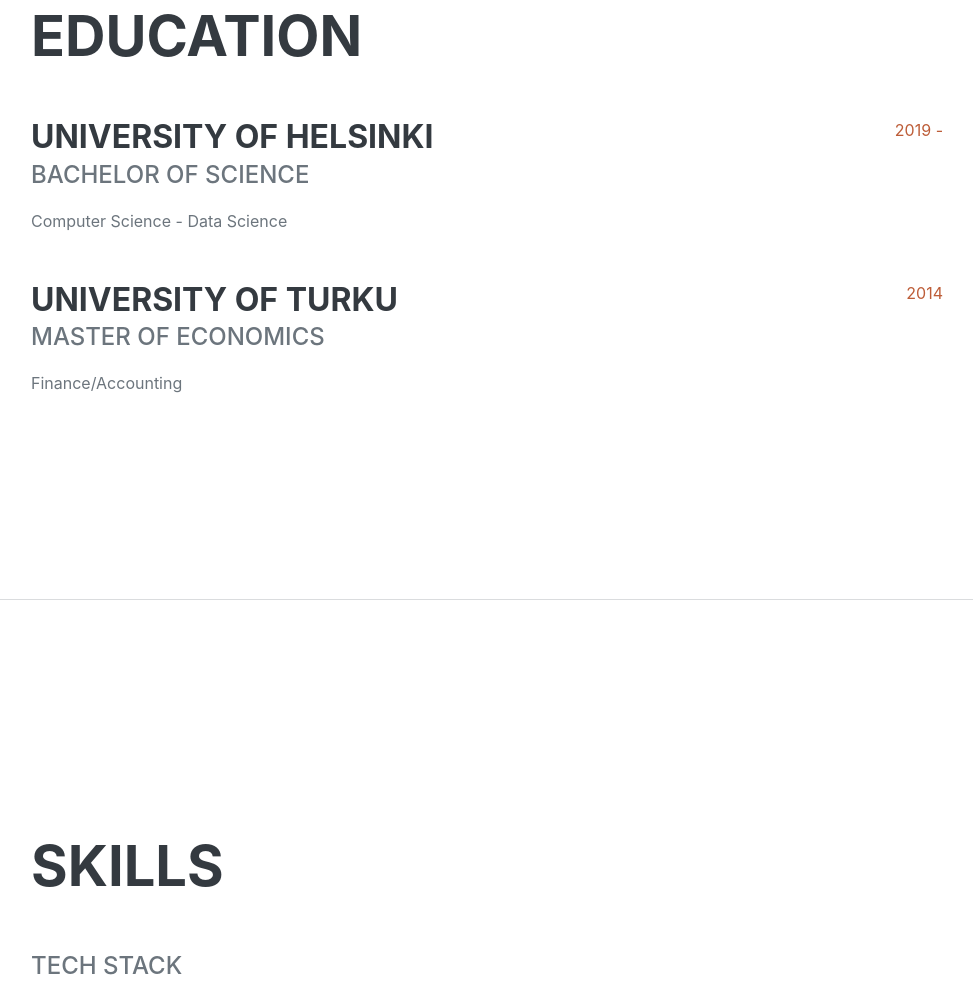
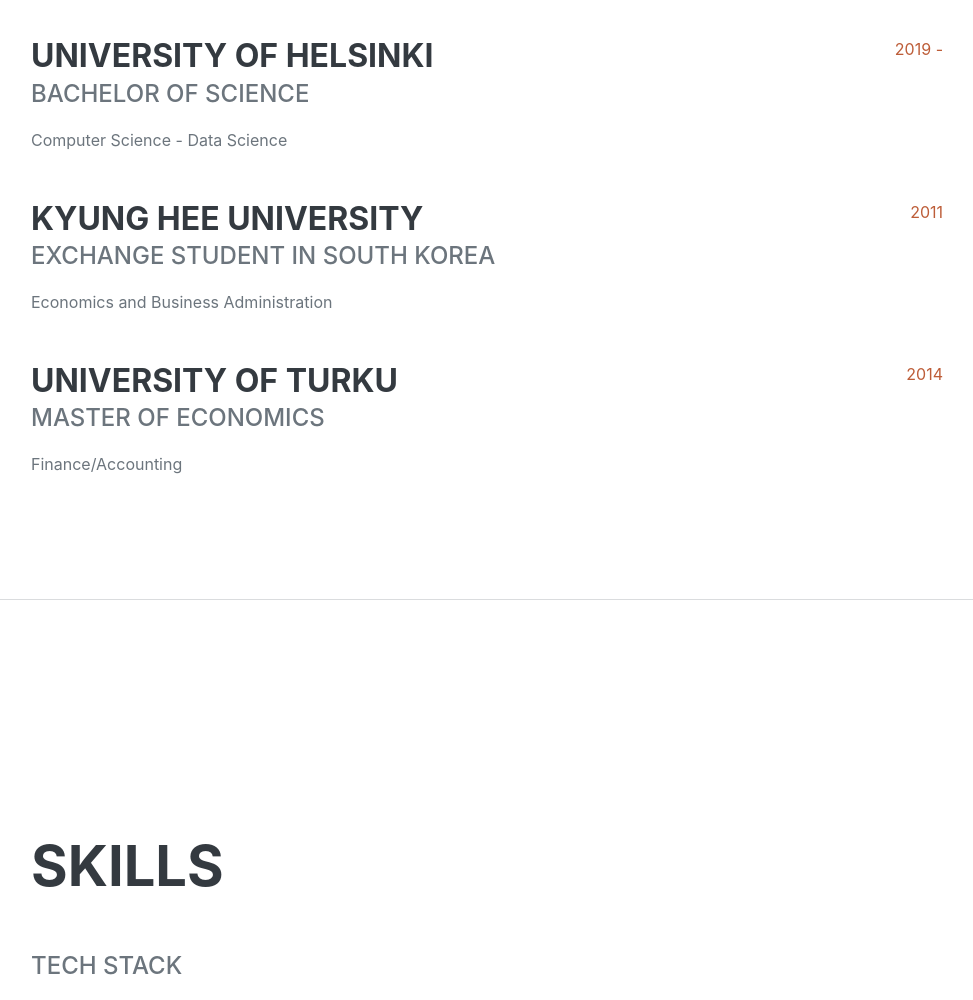
Before and after one commit to Mikkochu/cloud-resume-challenge, a plain HTML site: page website/index.html in a window 1280 px wide. Shown: the part 2242-3242 px from the top of the page, without its empty margins (289-1262 px from the left). Drawn offline with nearby package versions, Linux system fonts and the light colour scheme; no server answers; a web font is replaced by a local one.

Commit message:
Exchange studies

```diff
--- a/website/index.html
+++ b/website/index.html
@@ -123,6 +123,14 @@
                         </div>
                         <div class="flex-shrink-0"><span class="text-primary">2019 - </span></div>
                     </div>
+                    <div class="d-flex flex-column flex-md-row justify-content-between mb-5">
+                        <div class="flex-grow-1">
+                            <h3 class="mb-0">Kyung Hee University</h3>
+                            <div class="subheading mb-3">Exchange student in South Korea</div>
+                            <div>Economics and Business Administration</div>
+                        </div>
+                        <div class="flex-shrink-0"><span class="text-primary">2011</span></div>
+                    </div>
                     <div class="d-flex flex-column flex-md-row justify-content-between">
                         <div class="flex-grow-1">
                             <h3 class="mb-0">University of Turku</h3>
```
